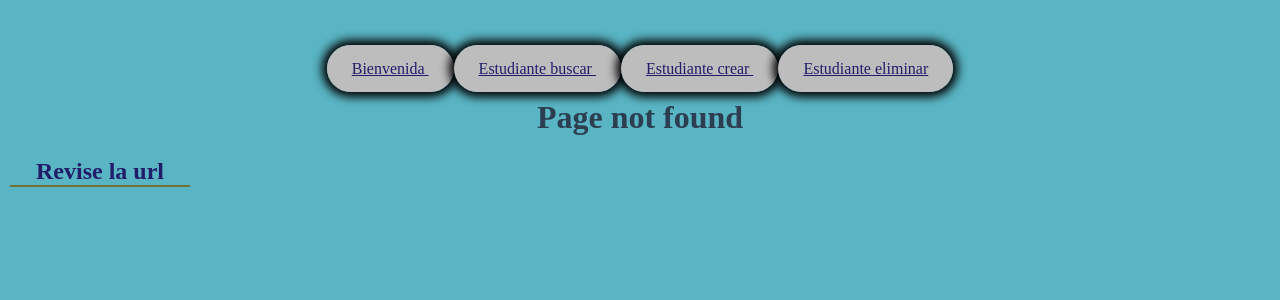
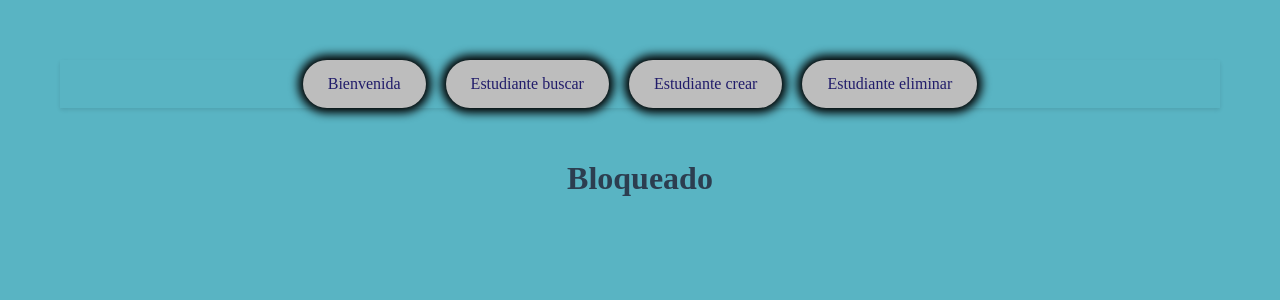
Before and after one commit to J0hnFe/pw_api_u4_p6_jr, a Vue app: page /#/bloqueado in a window 1280 px wide. Before the commit this address had no page. Shown: the top 300 px of the page. Built offline with nearby package versions, Linux system fonts and the light colour scheme.

Commit message:
taller_38

```diff
--- a/src/clients/clienteEstudiante.js
+++ b/src/clients/clienteEstudiante.js
@@ -2,16 +2,14 @@ import axios from "axios";
 
 // Metodos de consumo del API
 const obtenerPorCedula = async (cedula) => {
-
-    const data = await fetch(`http://localhost:8080/API/v1.0/Matricula/estudiantes/cedula/${cedula}`).then(r => r.json());
+    const data = axios.get(`http://localhost:8080/API/v1.0/Matricula/estudiantes/cedula/${cedula}`).then(r => r.json());
     console.log(data);
     return data;
 }
 
 const obtenerPorCedulaAxios = async (cedula) => {
-    const data = await fetch(`http://localhost:8080/API/v1.0/Matricula/cedula/${cedula}`).then(r => r.data());
+    const data = axios.get(`http://localhost:8080/API/v1.0/Matricula/estudiantes/${cedula}`).then(r => r.data);
     console.log(data);
-
     return data;
 }
 
@@ -21,27 +19,25 @@ const guardar = async (estudianteBody) => {
 }
 
 const actualizar = async (cedula, estudianteBody) => {
-    axios.put(`http://localhost:8080/API/v1.0/Matricula/estudiantes/${cedula}`, estudianteBody).then(r => r.data);
+    const data = axios.put(`http://localhost:8080/API/v1.0/Matricula/estudiantes/${cedula}`, estudianteBody).then(r => r.data);
     console.log(data);
     return data;
 }
 
 const actualizarParcial = async (cedula, estudianteBody) => {
-    axios.patch(`http://localhost:8080/API/v1.0/Matricula/estudiantes//${cedula}`, estudianteBody).then(r => r.data);
+    axios.patch(`http://localhost:8080/API/v1.0/Matricula/estudiantes/${cedula}`, estudianteBody).then(r => r.data);
     console.log(data);
     return data;
 }
 
 const eliminar = async (cedula) => {
-    axios.delete(`http://localhost:8080/API/v1.0/Matricula//${cedula}`).then(r => r.data);
+    axios.delete(`http://localhost:8080/API/v1.0/Matricula/${cedula}`).then(r => r.data);
     console.log(data);
     return data;
 }
 
 
-
 // Metodos de fachada
-
 export const obtenerPorCedulaFachada = async (cedula) => {
     return await obtenerPorCedula(cedula);
 }
--- a/src/components/NavBar.vue
+++ b/src/components/NavBar.vue
@@ -1,9 +1,8 @@
 <template>
-
-    <div>
+    <div class="navbar">
         <router-link to="/"> Bienvenida </router-link>
         <router-link to="/buscar/vacio"> Estudiante buscar </router-link>
-        <router-link to="/guardar"> Estudiante crear </router-link>
+        <router-link :to="{path: '/guardar', query: {cedula: '1111'}}"> Estudiante crear </router-link>
         <router-link to="/eliminar"> Estudiante eliminar </router-link>
     </div>
 </template>
@@ -15,15 +14,26 @@ export default {
 </script>
 
 <style scoped>
-div {
-    padding: 0px 30px;
+.navbar {
+    /* padding: 10px 20px; */
+    display: flex;
+    margin: 52px;
+    justify-content: center;
+    align-items: center;
+    box-shadow: 0 2px 4px rgba(0, 0, 0, 0.1);
 }
 
-div a {
+.navbar a {
     color: #211C6A;
     background: rgb(189, 189, 189);
     border-radius: 30px;
     padding: 15px 25px;
     box-shadow: 0 0 10px 5px #000;
+    margin: 0 10px;
+    text-decoration: none;
+}
+
+.navbar a:hover {
+    background: rgb(170, 170, 170);
 }
 </style>
--- a/src/pages/BienvenidaPage.vue
+++ b/src/pages/BienvenidaPage.vue
@@ -10,6 +10,4 @@ export default {
 }
 </script>
 
-<style>
-
-</style>
+<style></style>
--- /dev/null
+++ b/src/pages/BloqueadoPage.vue
@@ -0,0 +1,13 @@
+<template>
+    <h1>
+      Bloqueado
+    </h1>
+  </template>
+
+  <script>
+  export default {
+
+  }
+  </script>
+
+  <style></style>
--- a/src/pages/EstudianteEliminar.vue
+++ b/src/pages/EstudianteEliminar.vue
@@ -6,13 +6,11 @@
             </header>
             <nav></nav>
             <section>
-                <form class="form" action="http://www.google.com.ec">
-                    <h2>Eliminar estudiante</h2>
-                    <p type="Cedula:"><input type="text"></p>
-                    <div class="boton">
-                        <button>Eliminar</button>
-                    </div>
-                </form>
+                <h2>Eliminar estudiante</h2>
+                <p type="Cedula:"><input type="text"></p>
+                <div class="boton">
+                    <button>Eliminar</button>
+                </div>
             </section>
             <footer></footer>
         </div>
--- a/src/pages/EstudianteGuardar.vue
+++ b/src/pages/EstudianteGuardar.vue
@@ -6,7 +6,6 @@
             </header>
             <nav></nav>
             <section>
-                <form class="form" action="http://www.google.com.ec">
                 <h2>Nuevo estudiante</h2>
                 <p type="Nombre:"><input type="text"></p>
                 <p type="Apellido:"><input type="text"></p>
@@ -16,7 +15,6 @@
                 <div class="boton">
                     <button>Guardar</button>
                 </div>
-                </form>
             </section>
             <footer></footer>
         </div>
--- a/src/pages/EstudiantePage.vue
+++ b/src/pages/EstudiantePage.vue
@@ -6,7 +6,6 @@
             </header>
             <nav></nav>
             <section>
-                <form class="form">
                 <h2>Estudiante</h2>
                 <p type="Nombre:"><input type="text"></p>
                 <p type="Apellido:"><input type="text"></p>
@@ -17,7 +16,6 @@
                     <button v-on:click="consultar">Buscar</button>
                     <button>Actualizar</button>
                 </div>
-                </form>
             </section>
             <footer></footer>
         </div>
@@ -25,7 +23,7 @@
 </template>
 
 <script>
-import {obtenerPorCedulaAxiosFachada, actualizarFachada} from '../clients/clienteEstudiante.js'
+import { obtenerPorCedulaAxiosFachada, actualizarFachada } from '../clients/clienteEstudiante.js'
 
 export default {
     data() {
--- a/src/router/router.js
+++ b/src/router/router.js
@@ -8,11 +8,18 @@ import EstudianteGuardar from '../pages/EstudianteGuardar.vue'
 import BienvenidaPage from '../pages/BienvenidaPage.vue'
 
 import NotFoundPage from '../pages/NotFoundPage.vue'
+import BloqueadoPage from '../pages/BloqueadoPage.vue'
 
 const routes = [
     {
         path: '/buscar/:id',
         component: EstudiantePage
+    },
+
+    {
+        path: '/bloqueado',
+        name: 'blo' ,
+        component: BloqueadoPage
     },
 
     {
@@ -32,6 +39,7 @@ const routes = [
 
     {
         path: '/:pathMatch(.*)*',
+        name: 'bloqueado',
         component: NotFoundPage
     }
 
@@ -42,4 +50,27 @@ const router = createRouter({
     routes,
 })
 
+// Programacion de guardianes
+router.beforeEach((to, from, next) => {
+
+    console.log('Guardianes')
+    console.log(to)
+    console.log(from)
+    console.log(next)
+
+    let usuario = 'john';
+    let resultado = true;
+
+    const random = Math.random()*100
+    console.log('Numero = ' + random)
+
+    if(random>50) {
+        console.log("Acceso permitido");
+        next();
+    } else {
+        console.log("Acceso bloqueado");
+        next({name: 'blo'});
+    }
+})
+
 export default router
```
Lines whose indentation alone changed are shown as unchanged.
